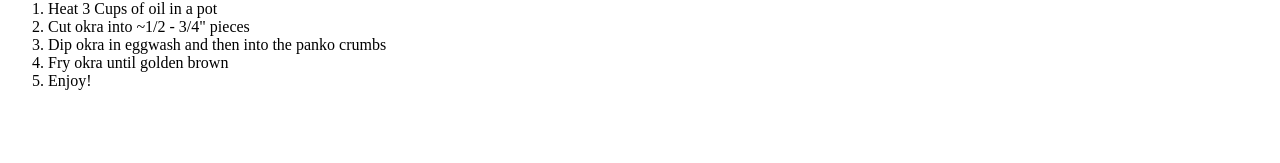
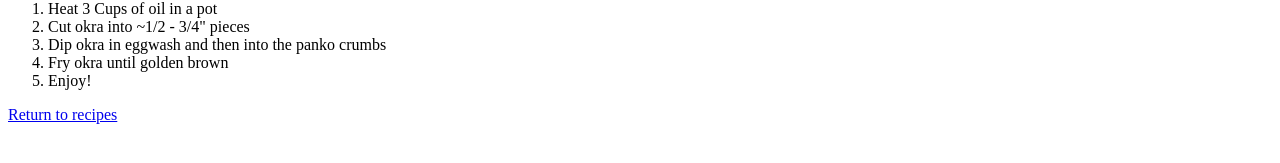
Before and after one commit to butterlozenge/odin-recipes, a plain HTML site: page recipes/okra.html in a window 1280 px wide. Shown: the part 629-792 px from the top of the page. Drawn offline with Linux system fonts and the light colour scheme.

Commit message:
Add return to recipes link on each page

```diff
--- a/recipes/okra.html
+++ b/recipes/okra.html
@@ -26,5 +26,7 @@
             <li>Fry okra until golden brown</li>
             <li>Enjoy!</li>
         </ol>
+
+        <a href="../index.html">Return to recipes</a>
 </body>
 </html>
```
Also changed, not shown: recipes/evoocorn.html (+2 -0 lines), recipes/fritters.html (+2 -0 lines).
